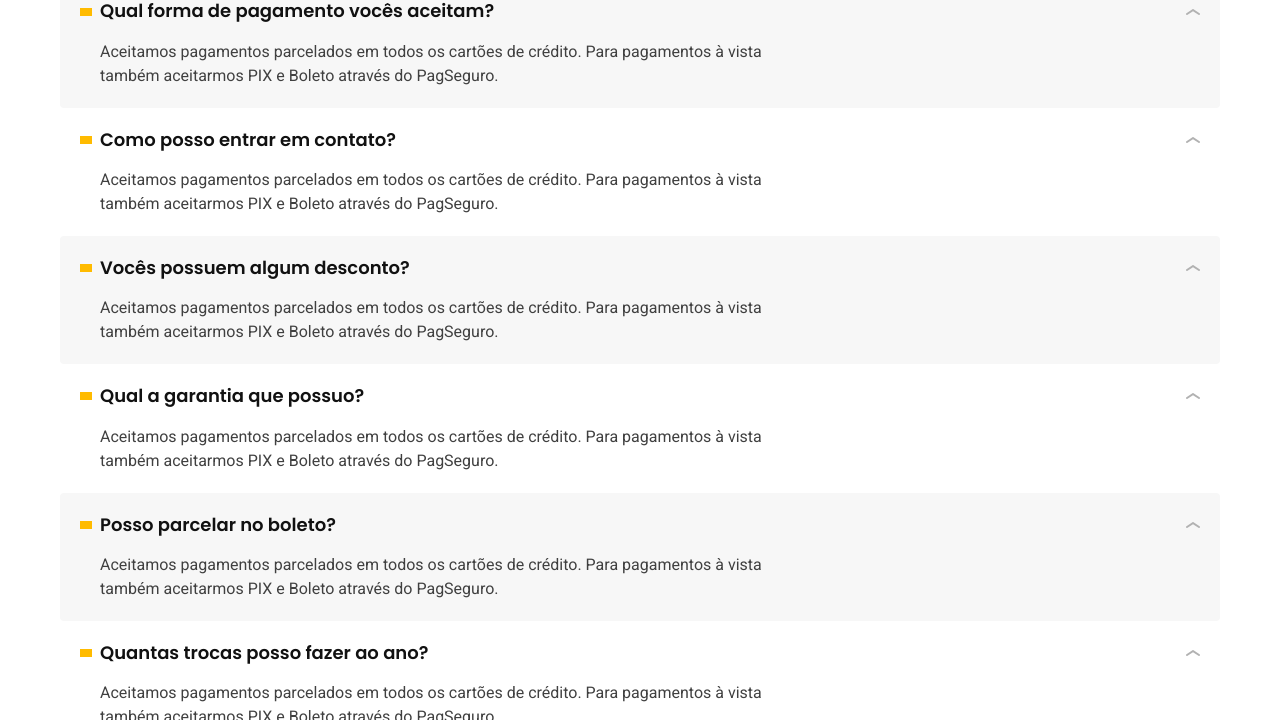
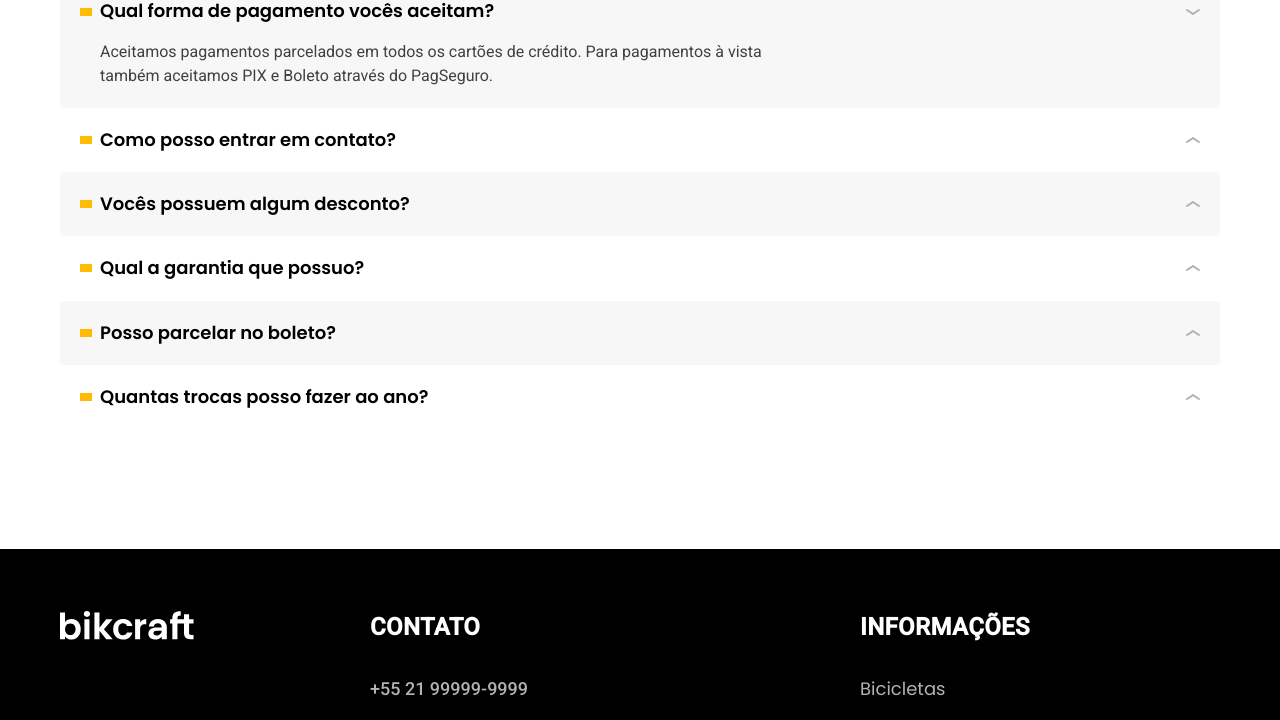
Before and after one commit to nataliafonseca/bikcraft, a plain HTML site: page seguros.html in a window 1280 px wide. Shown: the part 1755-2475 px from the top of the page. Drawn offline with Linux system fonts and the light colour scheme.

Commit message:
feat: toggable faq

```diff
--- a/assets/css/seguros/faq.css
+++ b/assets/css/seguros/faq.css
@@ -16,15 +16,18 @@
   background: var(--cor-1);
 }
 
-.faq dt {
+.faq button {
   display: grid;
+  background: none;
+  width: 100%;
+  text-align: left;
   grid-template-columns: auto 1fr auto;
   align-items: center;
   gap: 8px;
   cursor: pointer;
 }
 
-.faq dt::before {
+.faq button::before {
   content: "";
   display: inline-block;
   width: 12px;
@@ -32,7 +35,7 @@
   background: var(--cor-p1);
 }
 
-.faq dt::after {
+.faq button::after {
   content: "";
   display: inline-block;
   width: 14px;
@@ -41,7 +44,8 @@
   transition: 0.3s;
 }
 
-.faq dt:hover::after {
+.faq button:hover::after,
+.faq button[aria-expanded="true"]::after {
   transform: rotate(180deg);
 }
 
@@ -49,6 +53,11 @@
   padding-left: 20px;
   padding-top: 16px;
   max-width: 80ch;
+  display: none;
+}
+
+.faq dd.ativa {
+  display: block;
 }
 
 @media (max-width: 800px) {
--- a/assets/js/script.js
+++ b/assets/js/script.js
@@ -22,3 +22,21 @@ function activeRadio(param) {
 }
 
 params.forEach(activeRadio);
+
+// FAQ clicável
+
+const faq = document.querySelectorAll(".faq button");
+
+function toggleAnswer(event) {
+  const question = event.currentTarget;
+  const answerId = question.getAttribute("aria-controls");
+  const answer = document.getElementById(answerId);
+  answer.classList.toggle("ativa");
+  question.setAttribute("aria-expanded", answer.classList.contains("ativa"));
+}
+
+function faqEvents(question) {
+  question.addEventListener("click", toggleAnswer);
+}
+
+faq.forEach(faqEvents);
--- a/seguros.html
+++ b/seguros.html
@@ -125,34 +125,42 @@
 
     <dl>
       <div>
-        <dt class="fonte-1-m-b">Qual forma de pagamento vocês aceitam?</dt>
-        <dd class="fonte-2-s cor-9">Aceitamos pagamentos parcelados em todos os cartões de crédito. Para pagamentos à
-          vista também aceitarmos PIX e Boleto através do PagSeguro.</dd>
+        <dt><button class="fonte-1-m-b" aria-controls="pergunta1" aria-expanded="true">Qual forma de pagamento vocês
+            aceitam?</button></dt>
+        <dd class="fonte-2-s cor-9 ativa" id="pergunta1">Aceitamos pagamentos parcelados em todos os cartões de crédito.
+          Para pagamentos à vista também aceitamos PIX e Boleto através do PagSeguro.</dd>
       </div>
       <div>
-        <dt class="fonte-1-m-b">Como posso entrar em contato?</dt>
-        <dd class="fonte-2-s cor-9">Aceitamos pagamentos parcelados em todos os cartões de crédito. Para pagamentos à
-          vista também aceitarmos PIX e Boleto através do PagSeguro.</dd>
+        <dt><button class="fonte-1-m-b" aria-controls="pergunta2" aria-expanded="false">Como posso entrar em
+            contato?</button>
+        </dt>
+        <dd class="fonte-2-s cor-9" id="pergunta2">Aceitamos pagamentos parcelados em todos os cartões de crédito. Para
+          pagamentos à vista também aceitamos PIX e Boleto através do PagSeguro.</dd>
       </div>
       <div>
-        <dt class="fonte-1-m-b">Vocês possuem algum desconto?</dt>
-        <dd class="fonte-2-s cor-9">Aceitamos pagamentos parcelados em todos os cartões de crédito. Para pagamentos à
-          vista também aceitarmos PIX e Boleto através do PagSeguro.</dd>
+        <dt><button class="fonte-1-m-b" aria-controls="pergunta3" aria-expanded="false">Vocês possuem algum
+            desconto?</button>
+        </dt>
+        <dd class="fonte-2-s cor-9" id="pergunta3">Aceitamos pagamentos parcelados em todos os cartões de crédito. Para
+          pagamentos à vista também aceitamos PIX e Boleto através do PagSeguro.</dd>
       </div>
       <div>
-        <dt class="fonte-1-m-b">Qual a garantia que possuo?</dt>
-        <dd class="fonte-2-s cor-9">Aceitamos pagamentos parcelados em todos os cartões de crédito. Para pagamentos à
-          vista também aceitarmos PIX e Boleto através do PagSeguro.</dd>
+        <dt><button class="fonte-1-m-b" aria-controls="pergunta4" aria-expanded="false">Qual a garantia que
+            possuo?</button></dt>
+        <dd class="fonte-2-s cor-9" id="pergunta4">Aceitamos pagamentos parcelados em todos os cartões de crédito. Para
+          pagamentos à vista também aceitamos PIX e Boleto através do PagSeguro.</dd>
       </div>
       <div>
-        <dt class="fonte-1-m-b">Posso parcelar no boleto?</dt>
-        <dd class="fonte-2-s cor-9">Aceitamos pagamentos parcelados em todos os cartões de crédito. Para pagamentos à
-          vista também aceitarmos PIX e Boleto através do PagSeguro.</dd>
+        <dt><button class="fonte-1-m-b" aria-controls="pergunta5" aria-expanded="false">Posso parcelar no
+            boleto?</button></dt>
+        <dd class="fonte-2-s cor-9" id="pergunta5">Aceitamos pagamentos parcelados em todos os cartões de crédito. Para
+          pagamentos à vista também aceitamos PIX e Boleto através do PagSeguro.</dd>
       </div>
       <div>
-        <dt class="fonte-1-m-b">Quantas trocas posso fazer ao ano?</dt>
-        <dd class="fonte-2-s cor-9">Aceitamos pagamentos parcelados em todos os cartões de crédito. Para pagamentos à
-          vista também aceitarmos PIX e Boleto através do PagSeguro.</dd>
+        <dt><button class="fonte-1-m-b" aria-controls="pergunta6" aria-expanded="false">Quantas trocas posso fazer ao
+            ano?</button></dt>
+        <dd class="fonte-2-s cor-9" id="pergunta6">Aceitamos pagamentos parcelados em todos os cartões de crédito. Para
+          pagamentos à vista também aceitamos PIX e Boleto através do PagSeguro.</dd>
       </div>
     </dl>
 
```
